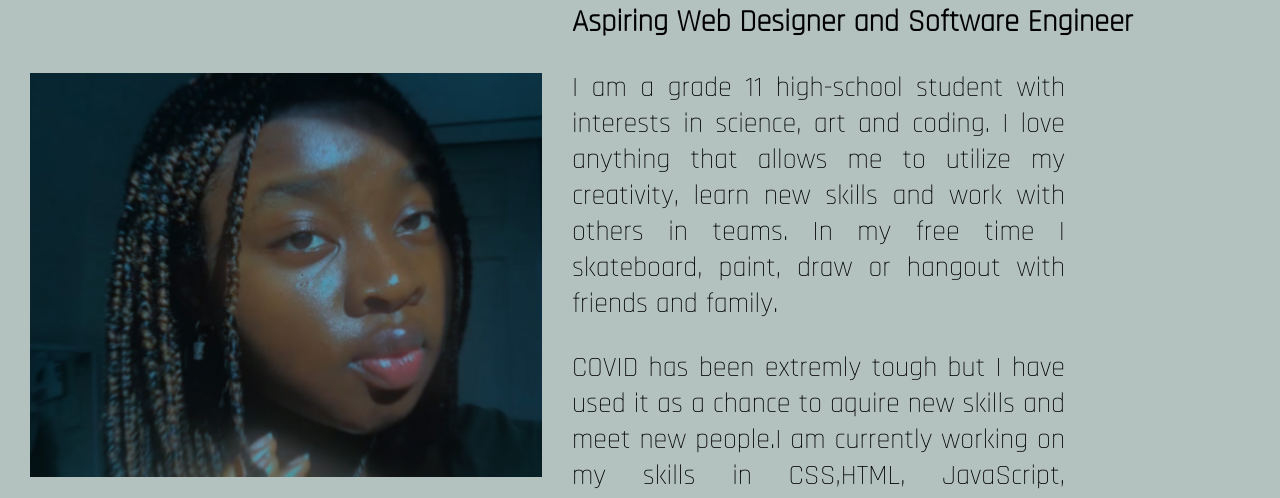
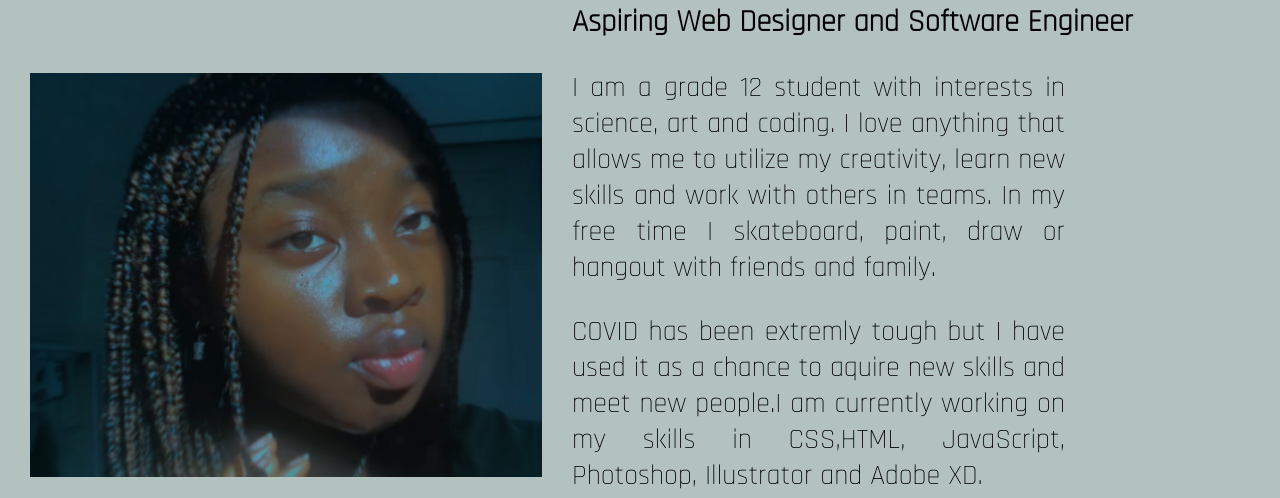
Before and after one commit to precious010/preciois010.gitbub.io, a plain HTML site: page index.html in a window 1280 px wide. Shown: the part 803-1301 px from the top of the page. Drawn offline with nearby package versions, Linux system fonts and the light colour scheme; a web font is replaced by a local one.

Commit message:
Add files via upload

```diff
--- a/index.html
+++ b/index.html
@@ -104,7 +104,7 @@
           <img class="profile-img" src="images/profile.jpg" alt="Precious Ajilore">
           <h2> Aspiring Web Designer and Software Engineer</h2>
           <p>
-            I am a grade 11 high-school student with interests in science, art and coding. I love anything that allows me to utilize my creativity, learn new skills and work with others in teams. In my free time I skateboard, paint, draw or hangout with friends and family.
+            I am a grade 12 student with interests in science, art and coding. I love anything that allows me to utilize my creativity, learn new skills and work with others in teams. In my free time I skateboard, paint, draw or hangout with friends and family.
           </p>
           <p>  COVID has been extremly tough but I have used it as a chance to aquire new skills and meet new people.I am currently working on my skills in CSS,HTML, JavaScript, Photoshop, Illustrator and Adobe XD. </p>
         <p> Recently I had the opportunity to learn these skills with a wonderful class at UForChange. This website is my project from that class. I have been able to discover and learn new things about different coding languages.My goal is to continue to create more projects  and work with others to create designs. </p>
```
